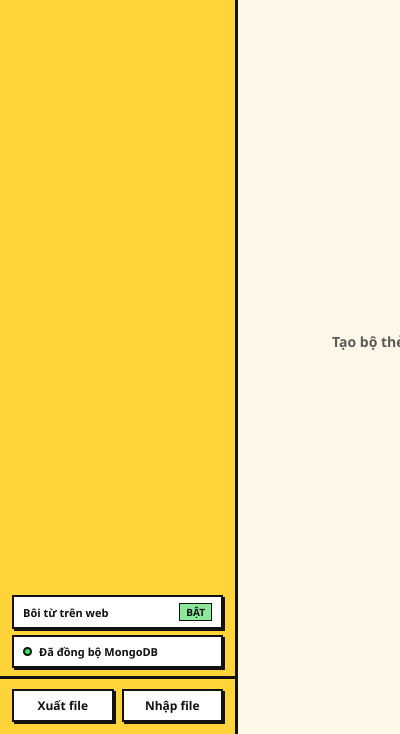
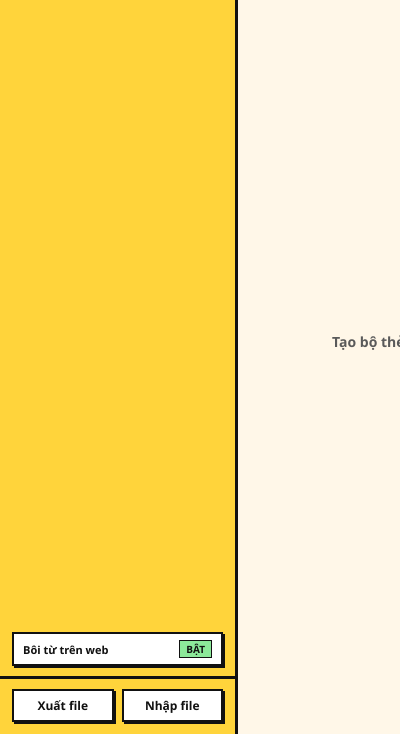
Before and after one commit to Vothanhluan2k4/flashcards_extension_google, a browser extension: page popup.html in a window 400 px wide. Shown: the part 110-844 px from the top of the page. Drawn offline with Linux system fonts and the light colour scheme; no server answers.

Commit message:
Remove MongoDB sync status UI while keeping silent auto-sync

```diff
--- a/css/style.css
+++ b/css/style.css
@@ -223,28 +223,12 @@ button {
   color: #fff;
 }
 
-.sync-status {
-  display: flex;
-  align-items: center;
-  gap: 7px;
-  margin: 0 12px 8px;
-  padding: 7px 9px;
-  font-size: 11px;
-  font-weight: 800;
-  background: var(--surface);
-  border: var(--border);
-  box-shadow: 2px 2px 0 var(--ink);
-  cursor: pointer;
-  user-select: none;
-  transition: transform 0.08s, box-shadow 0.08s;
-}
-
 .quick-toggle {
   display: flex;
   align-items: center;
   justify-content: space-between;
   gap: 8px;
-  margin: 6px 12px 6px;
+  margin: 6px 12px 10px;
   padding: 6px 9px;
   font-size: 11px;
   font-weight: 800;
@@ -271,43 +255,6 @@ button {
 
 .quick-toggle[data-enabled="false"] .quick-badge {
   background: #e5e5e5;
-}
-
-.sync-status:hover {
-  transform: translate(-1px, -1px);
-  box-shadow: 3px 3px 0 var(--ink);
-}
-
-.sync-dot {
-  width: 9px;
-  height: 9px;
-  flex: none;
-  border-radius: 50%;
-  border: 2px solid var(--ink);
-  background: #b8b8b8;
-}
-
-.sync-status[data-state="online"] .sync-dot {
-  background: #2ee66b;
-}
-
-.sync-status[data-state="offline"] .sync-dot {
-  background: #ff8a00;
-}
-
-.sync-status[data-state="pending"] .sync-dot {
-  background: #4d7cff;
-  animation: sync-pulse 1s ease-in-out infinite;
-}
-
-@keyframes sync-pulse {
-  0%,
-  100% {
-    opacity: 0.35;
-  }
-  50% {
-    opacity: 1;
-  }
 }
 
 .sidebar-footer {
--- a/js/app.js
+++ b/js/app.js
@@ -17,8 +17,6 @@ const dom = {
   btnImport: el('btnImport'),
   fileImport: el('fileImport'),
 
-  syncStatus: el('syncStatus'),
-  syncText: el('syncText'),
   quickCaptureToggle: el('quickCaptureToggle'),
   quickCaptureBadge: el('quickCaptureBadge'),
 
@@ -166,23 +164,10 @@ function getActiveSet() {
 }
 
 async function persist() {
-  const ok = await Store.saveSets(state.sets);
-  setSyncStatus(ok ? 'online' : 'offline');
-}
-
-function setSyncStatus(mode) {
-  const labels = {
-    pending: 'Đang kết nối...',
-    online: 'Đã đồng bộ MongoDB',
-    offline: 'Ngoại tuyến - lưu cục bộ',
-  };
-  dom.syncStatus.dataset.state = mode;
-  dom.syncText.textContent = labels[mode] || '';
+  await Store.saveSets(state.sets);
 }
 
 function applySyncResult(result) {
-  setSyncStatus(result.online ? 'online' : 'offline');
-
   if (!result.changed) return;
 
   state.sets = result.sets;
@@ -845,11 +830,6 @@ dom.btnExportPdf.addEventListener('click', exportPdf);
 dom.btnImport.addEventListener('click', () => dom.fileImport.click());
 dom.fileImport.addEventListener('change', importFile);
 
-dom.syncStatus.addEventListener('click', async () => {
-  setSyncStatus('pending');
-  applySyncResult(await Store.sync());
-});
-
 function renderQuickCapture(isEnabled) {
   dom.quickCaptureToggle.dataset.enabled = isEnabled ? 'true' : 'false';
   dom.quickCaptureBadge.textContent = isEnabled ? 'BẬT' : 'TẮT';
@@ -875,11 +855,7 @@ async function init() {
   render();
   dom.inputTerm.focus();
 
-  setSyncStatus('pending');
   applySyncResult(await Store.sync());
-
-  const userId = await Store.getUserId();
-  dom.syncStatus.title = `ID người dùng ẩn danh: ${userId}\nNhấn để đồng bộ lại`;
 }
 
 init();
--- a/popup.html
+++ b/popup.html
@@ -28,11 +28,6 @@
       <div id="quickCaptureToggle" class="quick-toggle" data-enabled="true" title="Bật/tắt bôi đen từ trên web để thêm nhanh vào bộ thẻ">
         <span>Bôi từ trên web</span>
         <span id="quickCaptureBadge" class="quick-badge">BẬT</span>
-      </div>
-
-      <div id="syncStatus" class="sync-status" data-state="pending" title="Nhấn để đồng bộ lại">
-        <span class="sync-dot"></span>
-        <span id="syncText">Đang kết nối...</span>
       </div>
 
       <div class="sidebar-footer">
```
